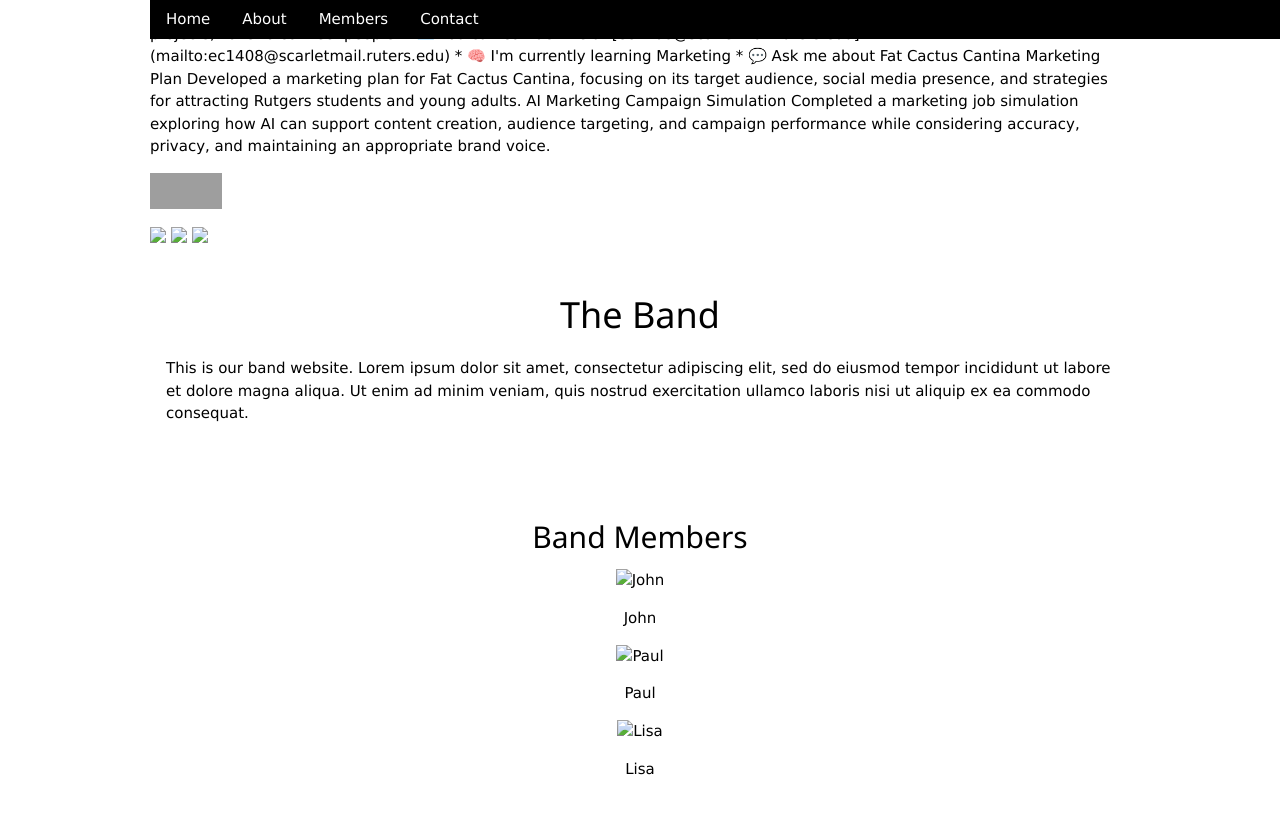
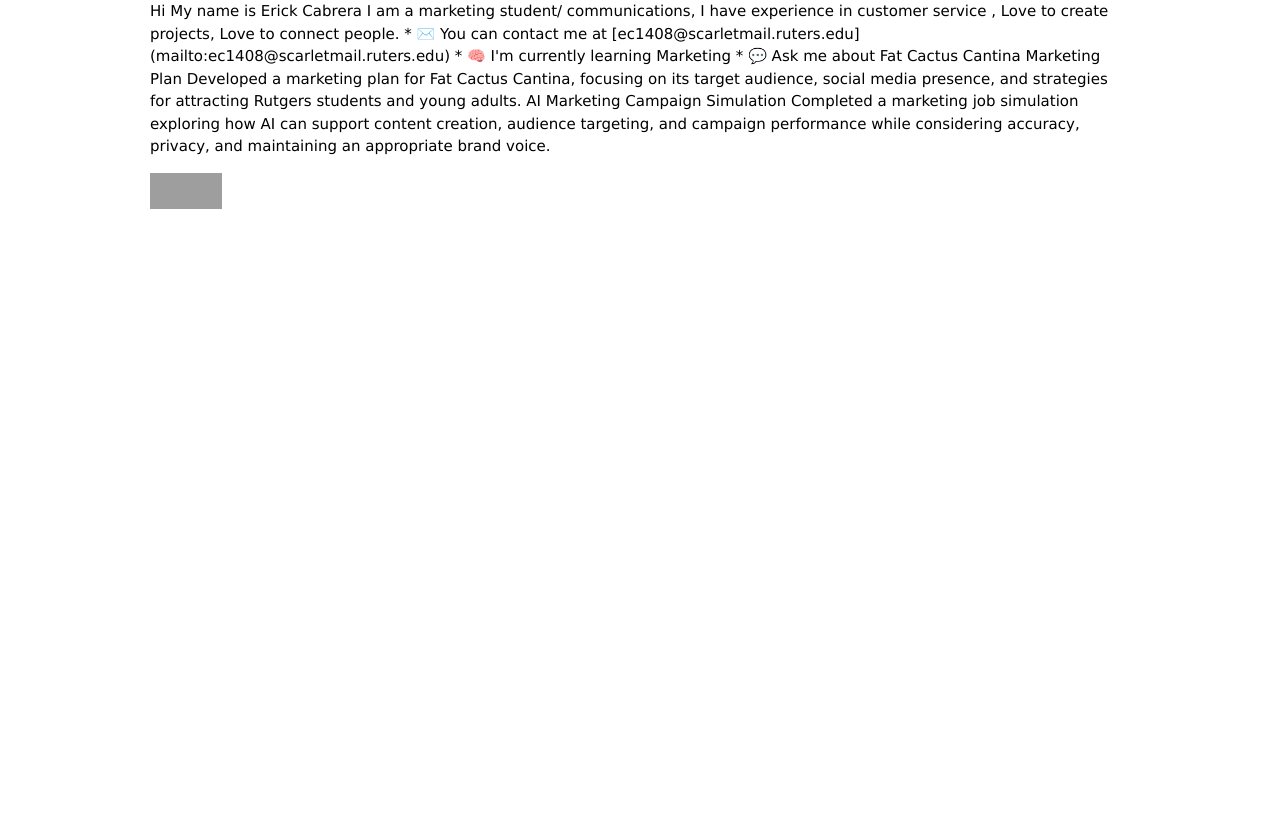
Before and after one commit to ec1408-lang/Erick-Cabrera-, a plain HTML site: page index.html in a window 1280 px wide. After the commit the page ends 800 px from the top, so only its background shows below. Drawn offline with nearby package versions, Linux system fonts and the light colour scheme; grey boxes are pictures that could not be loaded; a script that the page names is missing.

Commit message:
Remove navigation and members sections from index.html
Removed navigation, slideshow, and members section from the HTML.

```diff
--- a/index.html
+++ b/index.html
@@ -9,58 +9,9 @@
 <p align="left"> <a href="https://developer.mozilla.org/en-US/docs/Web/JavaScript" target="_blank" rel="noreferrer"><img src="https://raw.githubusercontent.com/danielcranney/readme-generator/main/public/icons/skills/javascript-colored.svg" alt="JavaScript" title="JavaScript" width="36" height="36" /></a><a href="https://aws.amazon.com" target="_blank" rel="noreferrer"><img src="https://raw.githubusercontent.com/danielcranney/readme-generator/main/public/icons/skills/aws-colored-dark.svg" alt="Amazon Web Services" title="Amazon Web Services" width="36" height="36" /></a> </p>
 <body id="home" class="w3-content">
 
-<!-- Navigation (Stays on Top) -->
-<div class="w3-top w3-bar w3-black">
-<a href="#home" class="w3-bar-item w3-button">Home</a>
-<a href="#about" class="w3-bar-item w3-button">About</a>
-<a href="#members" class="w3-bar-item w3-button">Members</a>
-<a href="#contact" class="w3-bar-item w3-button">Contact</a>
-</div>
 
-<!-- Slides -->
-<img class="slides" src="img_la.jpg" width="100%">
-<img class="slides" src="img_ny.jpg" width="100%">
-<img class="slides" src="img_ch.jpg" width="100%">
 
-<script>
-w3.slideshow(".slides", 1500);
-</script>
 
-<!-- About -->
-<section id="about" class="w3-container w3-padding-32">
-
-<h1 class="w3-center">The Band</h1>
-<p>This is our band website. Lorem ipsum dolor sit amet, consectetur adipiscing elit, sed do eiusmod tempor incididunt ut labore et dolore magna aliqua. Ut enim ad minim veniam, quis nostrud exercitation ullamco laboris nisi ut aliquip ex ea commodo consequat.</p>
-
-</section>
-
-<!-- Members -->
-<section id="members" class="w3-container w3-padding-32">
-
-<h2 class="w3-center">Band Members</h2>
-
-<div class="w3-grid w3-center"
-style="grid-template-columns:repeat(auto-fit,minmax(180px,1fr));gap:16px">
-
-  <div>
-    <img src="img_bandmember.jpg"
-    alt="John" style="width:60%">
-    <p>John</p>
-  </div>
-
-  <div>
-    <img src="img_bandmember.jpg"
-    alt="Paul" style="width:60%">
-    <p>Paul</p>
-  </div>
-
-  <div>
-    <img src="img_bandmember.jpg"
-    alt="Lisa" style="width:60%">
-    <p>Lisa</p>
-  </div>
-
-</div>
 
 
 
```
